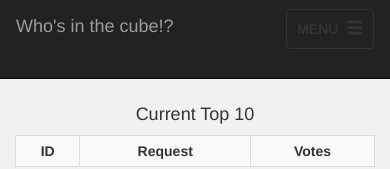
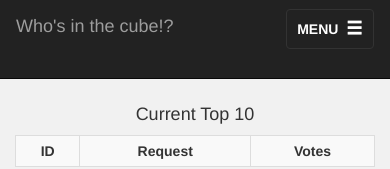
Before and after one commit to nab0310/HackISUF2017, a website: page index.html in a window 390 px wide. Shown: the top 169 px of the page. Drawn offline with nearby package versions, Linux system fonts and the light colour scheme; files that its build step writes are made by us from their sources; no server answers.

Commit message:
fix mobile dropdown menu

```diff
--- a/index.html
+++ b/index.html
@@ -16,8 +16,8 @@
         <div class="navbar navbar-header text-right">
             <!-- Condensed menu displays on mobile -->
             <button type="button" class="navbar-toggle mobile-only" data-toggle="collapse" data-target="#myNavbar" style="display:inline, hide;">
-                <span style="float:left;"><strong>MENU &nbsp;</strong></span>
-                <span class="glyphicon glyphicon-menu-hamburger" style="float:right; font-size:1.2em"></span>
+                <span style="color:white; float:left;"><strong>MENU &nbsp;</strong></span>
+                <span class="glyphicon glyphicon-menu-hamburger" style="color:white; float:right; font-size:1.2em"></span>
             </button>
             <ul class="nav navbar-brand navbar-left">
                 <li>Who's in the cube!?</li>
```
